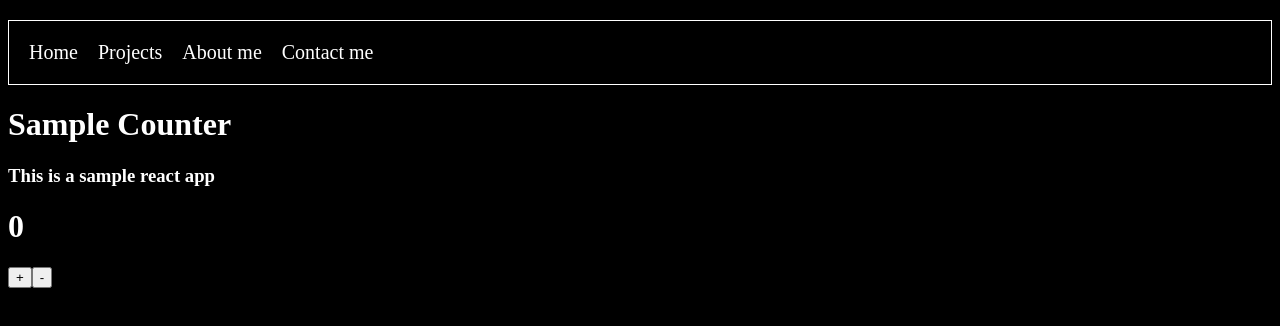
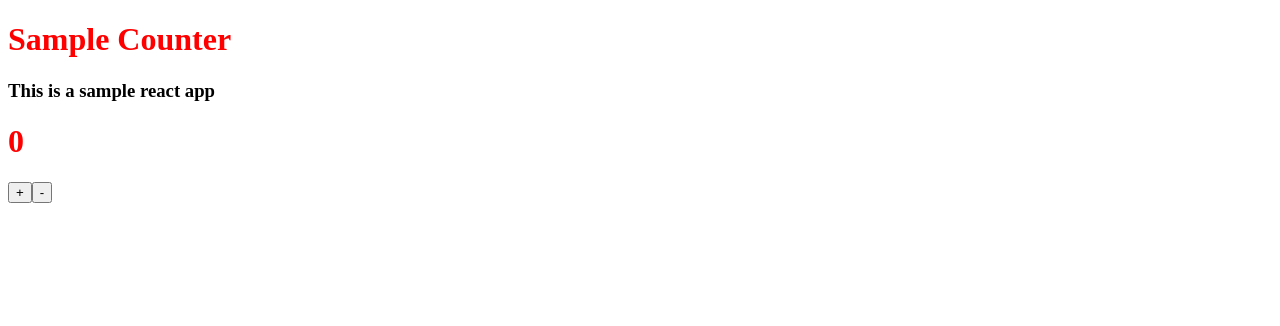
Before and after one commit to raisondetre1207/rbacordio-portfolio, a React app: page / in a window 1280 px wide. Shown: the top 326 px of the page. Built offline with nearby package versions, Linux system fonts and the light colour scheme.

Commit message:
Revert "Remove bullet points in navbar" commit
This reverts commit fb768daa156374eadde29bea23036845a3398307.

```diff
--- a/src/App.js
+++ b/src/App.js
@@ -1,10 +1,8 @@
 import React, { useEffect, useState } from "react";
-import NavBar from './components/NavBar.jsx'
 const App = () => {
   const [counter, setCounter] = useState(0);
   return (
     <div>
-      <NavBar/>
       <h1>Sample Counter</h1>
       <h3>This is a sample react app</h3>
       <h1>{counter}</h1>
--- a/src/App.scss
+++ b/src/App.scss
@@ -1,15 +1,3 @@
-html {
-    background-color: black;
-    color: white;
-    font-size: 16;
-    margin: 0;
+h1 {
+    color: red;
 }
-
-.navbar {
-    border: 1px solid white;
-    display: flex;
-    gap: 1em;
-    font-size: 1.25rem;
-    list-style-type: none;
-    padding: 1em;
-}
--- a/src/components/NavBar.jsx
+++ /dev/null
@@ -1,14 +0,0 @@
-import React from "react";
-
-function NavBar(){
-    return (
-        <ul className="navbar">
-            <li>Home</li>
-            <li>Projects</li>
-            <li>About me</li>
-            <li>Contact me</li>
-        </ul>
-    );
-}
-
-export default NavBar;
```
